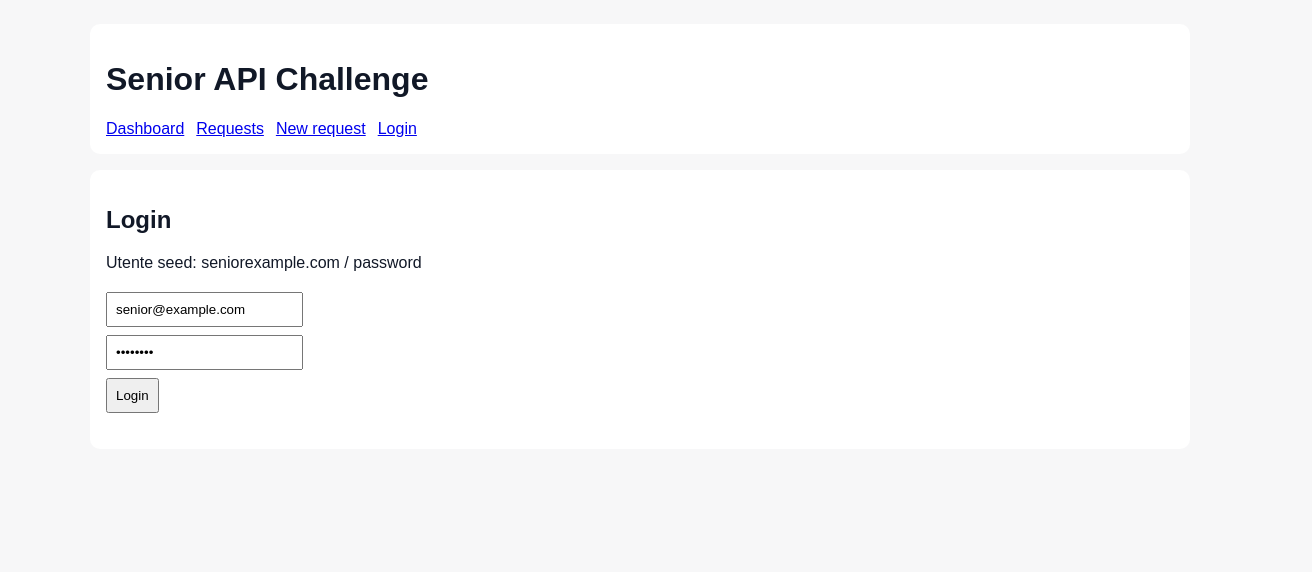
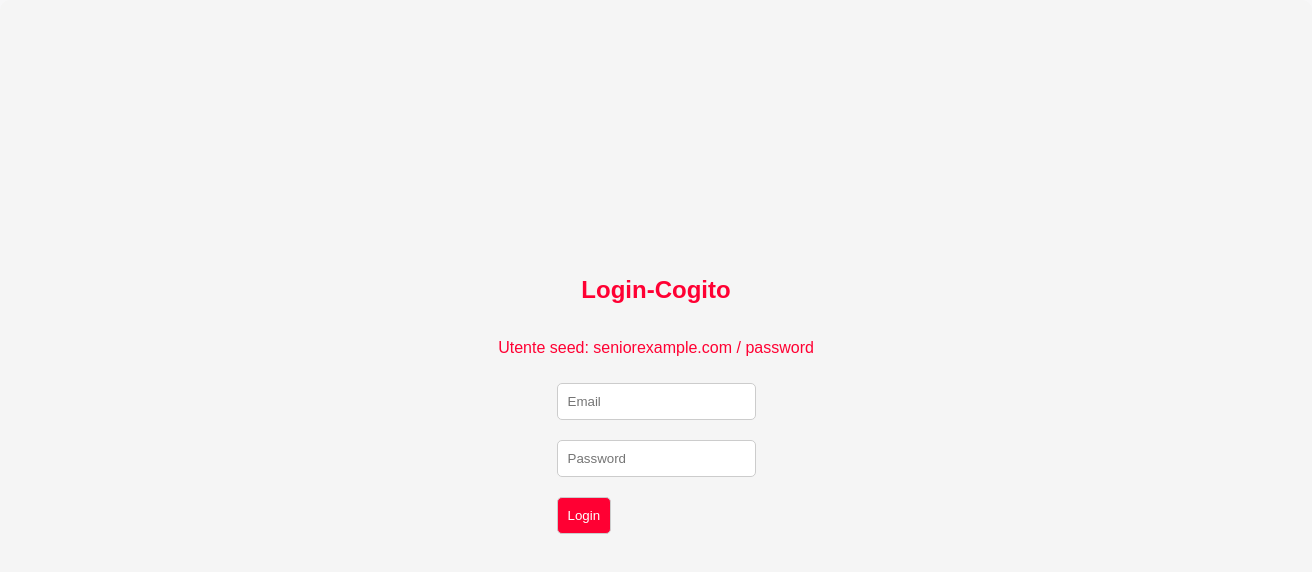
Before and after one commit to karimelassali/clubmagellano, an Angular app in the folder frontend/: page /login in a window 1280 px wide. Shown: the top 572 px of the page, 1312 px wide, since content can reach past the window. Built offline with nearby package versions, Linux system fonts and the light colour scheme.

Commit message:
angular ui improvments for login page with hidded navbar for non logged in users, and loading indicators and erros messages

```diff
--- /dev/null
+++ b/frontend/src/app/features/auth/login.component.css
@@ -0,0 +1,37 @@
+.card {
+    display: flex;
+    flex-direction: column;
+    align-items: center;
+    justify-content: center;
+    height: 100vh;
+    width: 100vw;
+    background-color: #f5f5f5;
+}
+.card h2{
+    color: #f03;
+}
+.card input{
+    margin: 10px;
+    padding: 10px;
+    border: 1px solid #ccc;
+    border-radius: 5px;
+}
+.card button{
+    margin: 10px;
+    padding: 10px;
+    border: 1px solid #ccc;
+    border-radius: 5px;
+    background-color: #f03;
+    color: white;
+    cursor: pointer;
+}
+
+.card button:hover{
+    background-color: #f03;
+}
+.card p{
+    color: #f03;
+}
+.card p:hover{
+    color: #f03;
+}
--- /dev/null
+++ b/frontend/src/app/features/auth/login.component.html
@@ -0,0 +1,14 @@
+<div class="card">
+      <h2>Login-Cogito</h2>
+      <p>Utente seed: seniorexample.com / password</p>
+      <form [formGroup]="loginForm" (ngSubmit)="submit()">
+        <div><input formControlName="email" name="email" placeholder="Email"></div>
+        <div><input formControlName="password" name="password" type="password" placeholder="Password"></div>
+        @if(loading()){
+          <p>loading...</p>
+        }@else{
+          <button type="submit" >Login</button>
+        }
+      </form>
+      <p>{{ message }}</p>
+    </div>
--- a/frontend/src/app/features/auth/login.component.ts
+++ b/frontend/src/app/features/auth/login.component.ts
@@ -1,42 +1,69 @@
-import { Component } from '@angular/core';
-import { FormsModule } from '@angular/forms';
+import { Component, signal } from '@angular/core';
+// import { FormsModule } from '@angular/forms';
+
+//Using Form Builder and Reactive Forms for better forms handling and validation.
+import {
+  FormBuilder,
+  FormGroup,
+  ReactiveFormsModule,
+  Validators
+} from '@angular/forms';
+
 import { Router } from '@angular/router';
 import { AuthService } from '../../core/services/auth.service';
+import { inject } from '@angular/core';
+import { SpinnerComponent } from '../../shared/spinner/spinner.component';
 
 @Component({
   selector: 'app-login',
   standalone: true,
-  imports: [FormsModule],
-  template: `
-    <div class="card">
-      <h2>Login</h2>
-      <p>Utente seed: seniorexample.com / password</p>
-      <form (ngSubmit)="submit()">
-        <div><input [(ngModel)]="email" name="email" placeholder="Email"></div>
-        <div><input [(ngModel)]="password" name="password" type="password" placeholder="Password"></div>
-        <button type="submit">Login</button>
-      </form>
-      <p>{{ message }}</p>
-    </div>
-  `
+
+  //We using Reactive Forms instead of Template Driven Forms
+  //becuase it's more powerful and maintainable.
+  imports: [ReactiveFormsModule, SpinnerComponent],
+  styleUrl: "./login.component.css",
+
+  //Using A seperated html comp for clean code and better scalability.
+  templateUrl: "./login.component.html"
 })
 export class LoginComponent {
-  email = 'senior@example.com';
-  password = 'password';
+  loading = signal(false);
   message = '';
+
+  // email = 'senior@example.com';
+  // password = 'password';
+
+
+  //Strong Validation...
+
+
+  private fb = inject(FormBuilder);
+
 
   constructor(private auth: AuthService, private router: Router) {}
 
+
+  //Strong Validation...
+  loginForm: FormGroup = this.fb.group({
+    email: ['', [Validators.required, Validators.email]],
+    password: ['', Validators.required]
+  });
+
   submit() {
-    this.auth.login(this.email, this.password).subscribe({
+    this.loading.set(true);
+    const {email,password} = this.loginForm.value;
+    this.auth.login(email, password).subscribe({
       next: (response) => {
         this.auth.saveToken(response.token);
 
         this.message = 'Login eseguito';
         this.router.navigateByUrl('/');
       },
-      error: () => {
-        this.message = 'Errore login';
+      //pass error message to message
+      error: (error) => {
+        //show the backend error if available or error login if not.
+        this.message =  error.error.message || error;
+        this.loading.set(false);
       }
     });
   }
--- a/frontend/src/app/shared/layout/layout.component.ts
+++ b/frontend/src/app/shared/layout/layout.component.ts
@@ -1,12 +1,17 @@
 import { Component, inject } from '@angular/core';
 import { Router, RouterLink } from '@angular/router';
 import { AuthService } from '../../core/services/auth.service';
+import { LoginComponent } from '../../features/auth/login.component';
 
 @Component({
   selector: 'app-layout',
   standalone: true,
-  imports: [RouterLink],
+  imports: [RouterLink, LoginComponent],
+
+  //Only show the navbar when there is a logged in user.
   template: `
+
+  @if(auth.isAuthenticated()) {
     <div class="container">
       <div class="card">
         <h1>Senior API Challenge</h1>
@@ -15,15 +20,16 @@ import { AuthService } from '../../core/services/auth.service';
           <a routerLink="/requests">Requests</a>
           <a routerLink="/requests/new">New request</a>
           <a routerLink="/login">Login</a>
-
-          @if(auth.isAuthenticated()) {
-            <button (click)="logout()">Logout</button>
-          }
-
+          <button (click)="logout()">Logout</button>
         </nav>
       </div>
       <ng-content></ng-content>
     </div>
+  }
+  @else {
+    <app-login></app-login>
+  }
+
   `
 })
 export class LayoutComponent {
--- /dev/null
+++ b/frontend/src/app/shared/spinner/spinner.component.html
@@ -0,0 +1,7 @@
+<div class="spinner-overlay" *ngIf="show">
+    <div class="spinner-container">
+        <div class="spinner-ring"></div>
+        <div class="spinner-core"></div>
+    </div>
+    <p class="loading-text">{{ message }}</p>
+</div>
```
Also changed, not shown: frontend/src/app/shared/spinner/spinner.component.ts (added, +12 -0 lines), frontend/src/styles.css (+13 -2 lines), frontend/src/app/shared/spinner/spinner.component.css (added), 1 other file (tests, documents, lock files or other folders).
